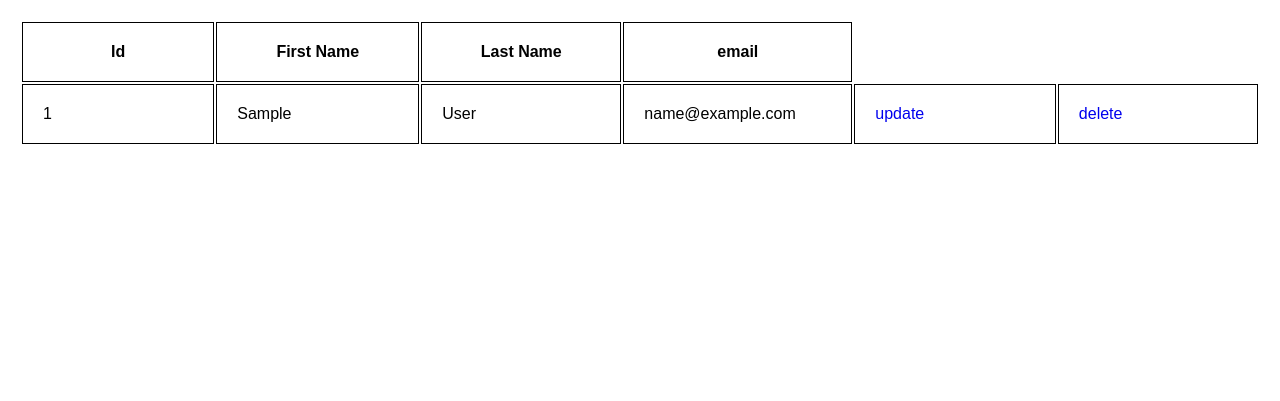
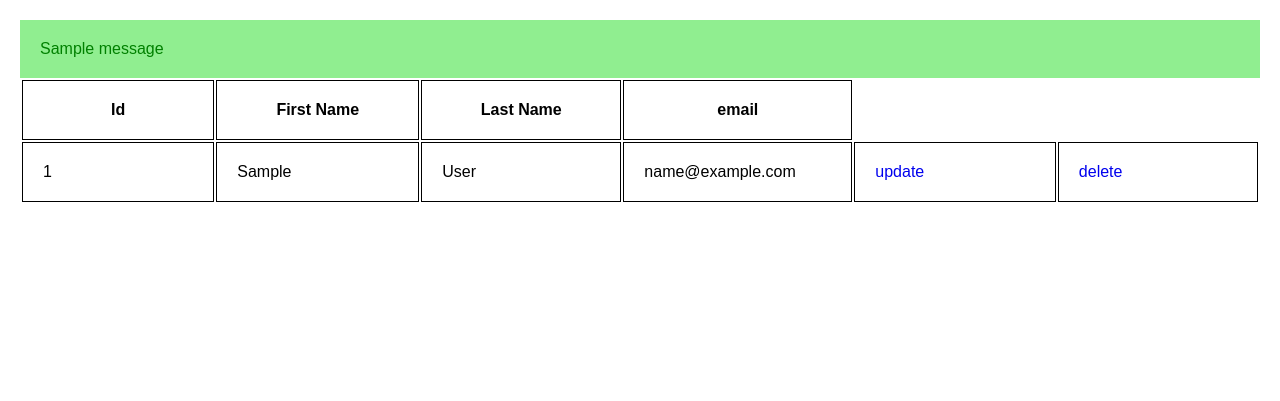
Before and after one commit to Anthony-Ngonde/simple-flask-app, a Flask app: page / in a window 1280 px wide. Shown: the part 58-459 px from the top of the page. Run offline with Flask 3, Linux system fonts and the light colour scheme; tables that the repository leaves empty hold one stand-in row (values such as "Sample post"); one stand-in notice (Sample message) is shown.

Commit message:
Added flash messages as alert

```diff
--- a/app.py
+++ b/app.py
@@ -1,4 +1,4 @@
-from flask import Flask, render_template, url_for, request, redirect
+from flask import Flask, render_template, url_for, request, redirect, flash
 from flask_sqlalchemy import SQLAlchemy
 import os
 
@@ -48,6 +48,8 @@ def add_employee():
         db.session.add(new_employee)
         db.session.commit()
 
+        flash("Employee added successfully")
+
         return redirect(url_for('index'))
 
 
@@ -67,6 +69,8 @@ def update_employee(id):
 
         db.session.commit()
 
+        flash("Employee updated successfully")
+
         return redirect(url_for('index'))
 
     context={
@@ -84,6 +88,8 @@ def delete_employee(id):
 
     db.session.commit()
 
+    flash("Employee deleted successfully")
+
     return redirect(url_for('index'))
 
 
--- a/static/css/main.css
+++ b/static/css/main.css
@@ -63,3 +63,9 @@ input[type="submit"]{
     padding: 20px;
 
 }
+
+.alert{
+    padding: 20px;
+    background: lightgreen;
+    color: green;
+}
--- a/templates/index.html
+++ b/templates/index.html
@@ -1,5 +1,13 @@
 {% extends 'base.html' %}
 {% block content %}
+    {% with messages = get_flashed_messages() %}
+        {% if messages %}
+            {% for message in messages %}
+            <p class="alert">{{message}}</p>
+            {% endfor %}
+        {% endif %}
+    {% endwith %}
+   {% if employees %}
         <table>
             <thead>
                 <th>Id</th>
@@ -20,4 +28,9 @@
                 {% endfor %}
             </tbody>
         </table>
+
+        {% else %}
+        <p>There are no employees. <a href="{{url_for('add_employee')}}">Add one</a></p>
+
+    {% endif %}
 {% endblock content %}
```
Also changed, not shown: site.sqlite3. Lines whose indentation alone changed are shown as unchanged.
